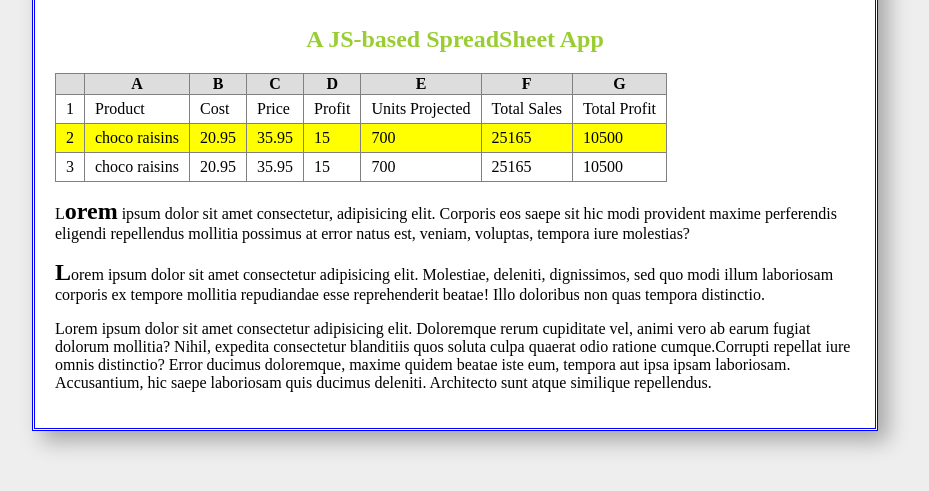
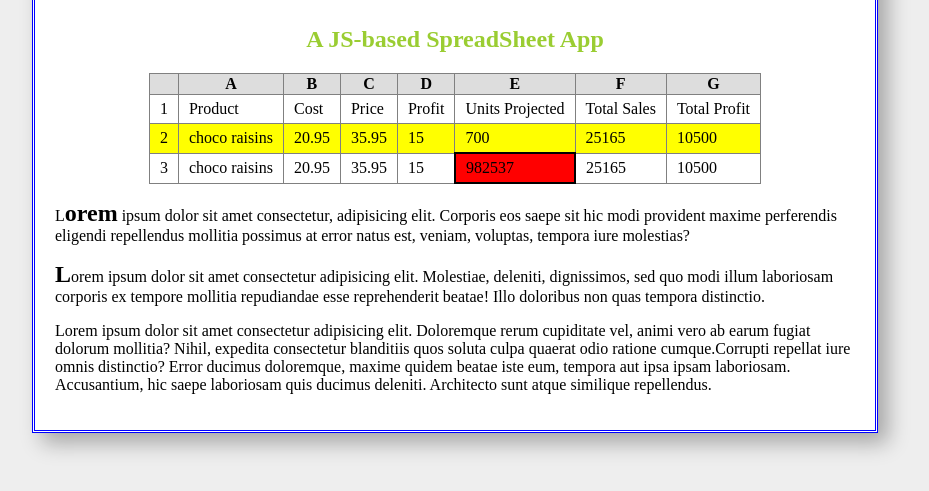
Before and after one commit to evatherm90/JSDAY01, a plain HTML site: page index.html in a window 1280 px wide. Shown: the part 103-594 px from the top of the page, without its empty margins (185-1114 px from the left). Drawn offline with Linux system fonts and the light colour scheme.

Commit message:
step 10 javascript

```diff
--- /dev/null
+++ b/excel.js
@@ -0,0 +1,25 @@
+// total sales: F=E*C
+// TOTAL PROFIT: G=E*D
+console.log("running");
+//alert();
+
+let unitCol = document.querySelector("#units");
+console.log(unitCol);
+
+//change style:
+unitCol.style.backgroundColor = "red";
+unitCol.style.border = "2px solid black"; //to style einai object mesa sto unitcol
+
+//change context:
+unitCol.textContent = "982537";
+
+//run();
+
+try {
+    run();
+} catch(error) {
+    console.log(error.message);
+}
+
+console.log("end of code");
+//end of code
--- a/index.html
+++ b/index.html
@@ -57,7 +57,7 @@
                         <td>20.95</td>
                         <td>35.95</td>
                         <td>15</td>
-                        <td>700</td>
+                        <td id="units" contenteditable="true" >700</td>
                         <td>25165</td>
                         <td>10500</td>
 
@@ -79,6 +79,8 @@
             tempora aut ipsa ipsam laboriosam. Accusantium, hic saepe laboriosam quis ducimus deleniti. Architecto sunt
             atque similique repellendus.</p>
     </section>
+
+    <script src="excel.js"></script>
 </body>
 
 </html>
--- a/style.css
+++ b/style.css
@@ -1,6 +1,7 @@
 body {
     background-color: #eee;
 }
+
 
 #title-part {
     color: yellowgreen;
@@ -51,4 +52,5 @@ td {
 
 table {
     border-collapse: collapse;
+    margin: 0 auto;
 }
```
